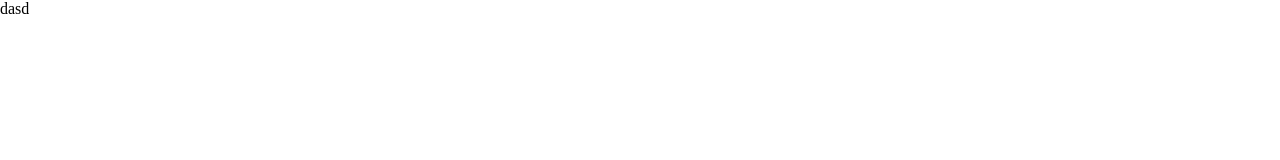
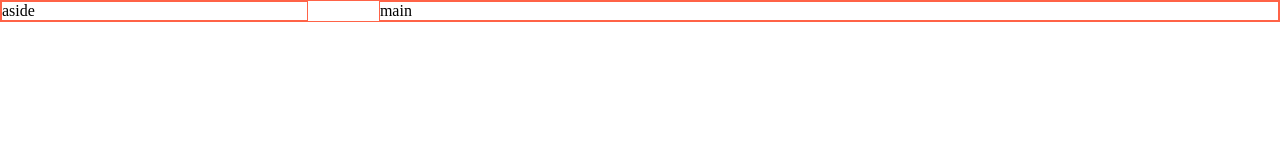
Before and after one commit to Andriikryl/Dashboard, a website built with Vite: page index.html in a window 1280 px wide. Built offline with nearby package versions, Linux system fonts and the light colour scheme.

Commit message:
Add page wrapper structures

```diff
--- a/index.html
+++ b/index.html
@@ -7,7 +7,14 @@
     <title>Vite + TS</title>
   </head>
   <body>
-    <main>dasd</main>
+    <main>
+      <section>
+        <div class="wrapper">
+          <aside class="aside__container">aside</aside>
+          <div class="main__container" role="list">main</div>
+        </div>
+      </section>
+    </main>
     <script type="module" src="/src/main.ts"></script>
   </body>
 </html>
--- a/src/style.css
+++ b/src/style.css
@@ -8,9 +8,6 @@ html, body {
     height: 100%;
   }
 
-main{
-  z-index: 20;
-}
 /* Prevent font size inflation */
 html {
   -moz-text-size-adjust: none;
@@ -79,7 +76,7 @@ textarea:not([rows]) {
   scroll-margin-block: 5ex;
 }
 
-.wrapper{
+/* .wrapper{
     --gap: clamp(1rem, 6vw, 3rem);
     --full: minmax(var(--gap), 1fr);
     --content: min(90ch, 100% - var(--gap) * 2);
@@ -108,3 +105,25 @@ textarea:not([rows]) {
   .full {
     grid-column: full;
   }
+  */
+
+
+  .wrapper {
+    --space: 71px;
+    display: flex;
+    flex-wrap: wrap;
+    gap: var(--space);
+    border: 1px solid tomato;
+  }
+  .main__container {
+    flex-basis: 0;
+    flex-grow: 999;
+    min-inline-size: 50%;
+    border: 1px solid tomato;
+  }
+  .aside__container {
+    --width: 306px;
+    flex-basis: var(--width);
+    flex-grow: 1;
+    border: 1px solid tomato;
+  }
```
